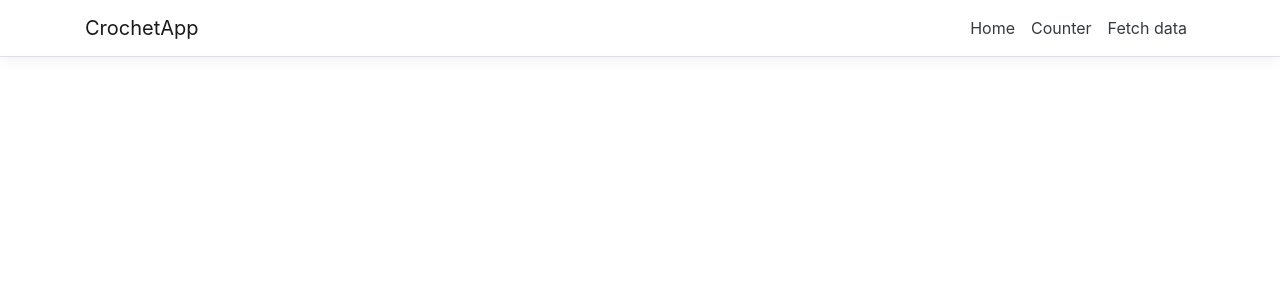
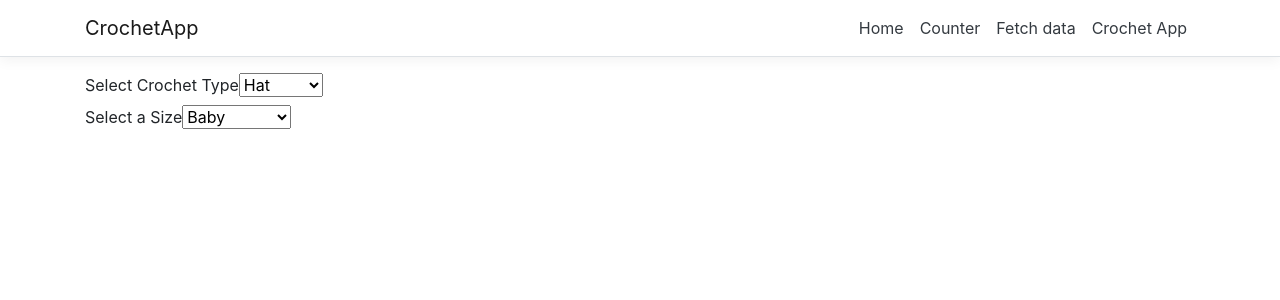
Before and after one commit to robNichols-unlimited/crochet-app, an Angular app in the folder ClientApp/: page /crochet-app in a window 1280 px wide. Before the commit this address led to /. Shown: the top 300 px of the page. Built offline with nearby package versions, Linux system fonts and the light colour scheme.

Commit message:
Create new component and navigation for crochet page

```diff
--- a/ClientApp/src/app/app.module.ts
+++ b/ClientApp/src/app/app.module.ts
@@ -9,6 +9,7 @@ import { NavMenuComponent } from './nav-menu/nav-menu.component';
 import { HomeComponent } from './home/home.component';
 import { CounterComponent } from './counter/counter.component';
 import { FetchDataComponent } from './fetch-data/fetch-data.component';
+import { CrochetAppComponent } from './crochet-app/crochet-app.component';
 
 @NgModule({
   declarations: [
@@ -16,7 +17,8 @@ import { FetchDataComponent } from './fetch-data/fetch-data.component';
     NavMenuComponent,
     HomeComponent,
     CounterComponent,
-    FetchDataComponent
+    FetchDataComponent,
+    CrochetAppComponent
   ],
   imports: [
     BrowserModule.withServerTransition({ appId: 'ng-cli-universal' }),
@@ -26,6 +28,7 @@ import { FetchDataComponent } from './fetch-data/fetch-data.component';
       { path: '', component: HomeComponent, pathMatch: 'full' },
       { path: 'counter', component: CounterComponent },
       { path: 'fetch-data', component: FetchDataComponent },
+      { path: 'crochet-app', component: CrochetAppComponent }
     ])
   ],
   providers: [],
--- /dev/null
+++ b/ClientApp/src/app/crochet-app/crochet-app.component.css
@@ -0,0 +1,2 @@
+body {
+}
--- /dev/null
+++ b/ClientApp/src/app/crochet-app/crochet-app.component.html
@@ -0,0 +1,24 @@
+<div>
+  <div>
+    <label>Select Crochet Type</label>
+    <select>
+      <option>Hat</option>
+      <option>Scarf</option>
+      <option>Mittens</option>
+      <option>Sweater</option>
+      <option>Blanket</option>
+    </select>
+  </div>
+  <div>
+    <label>Select a Size</label>
+    <select>
+      <option>Baby</option>
+      <option>Extra Small</option>
+      <option>Small</option>
+      <option>Medium</option>
+      <option>Large</option>
+      <option>Extra Large</option>
+      <option>2X Large</option>
+    </select>
+  </div>
+</div>
--- a/ClientApp/src/app/nav-menu/nav-menu.component.html
+++ b/ClientApp/src/app/nav-menu/nav-menu.component.html
@@ -17,6 +17,9 @@
           <li class="nav-item" [routerLinkActive]='["link-active"]'>
             <a class="nav-link text-dark" [routerLink]='["/fetch-data"]'>Fetch data</a>
           </li>
+          <li class="nav-item" [routerLinkActive]='["link-active"]'>
+            <a class="nav-link text-dark" [routerLink]='["/crochet-app"]'>Crochet App</a>
+          </li>
         </ul>
       </div>
     </div>
```
Also changed, not shown: ClientApp/src/app/crochet-app/crochet-app.component.ts (added, +7 -0 lines).
